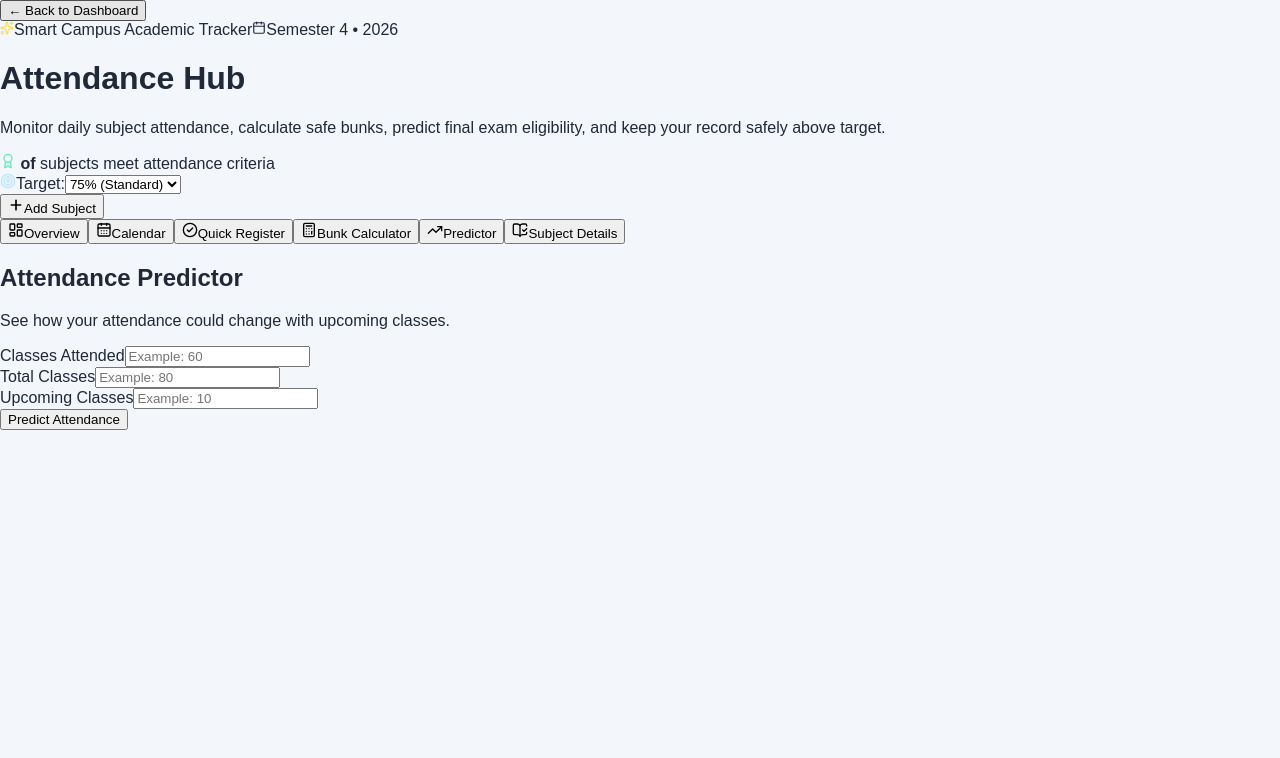
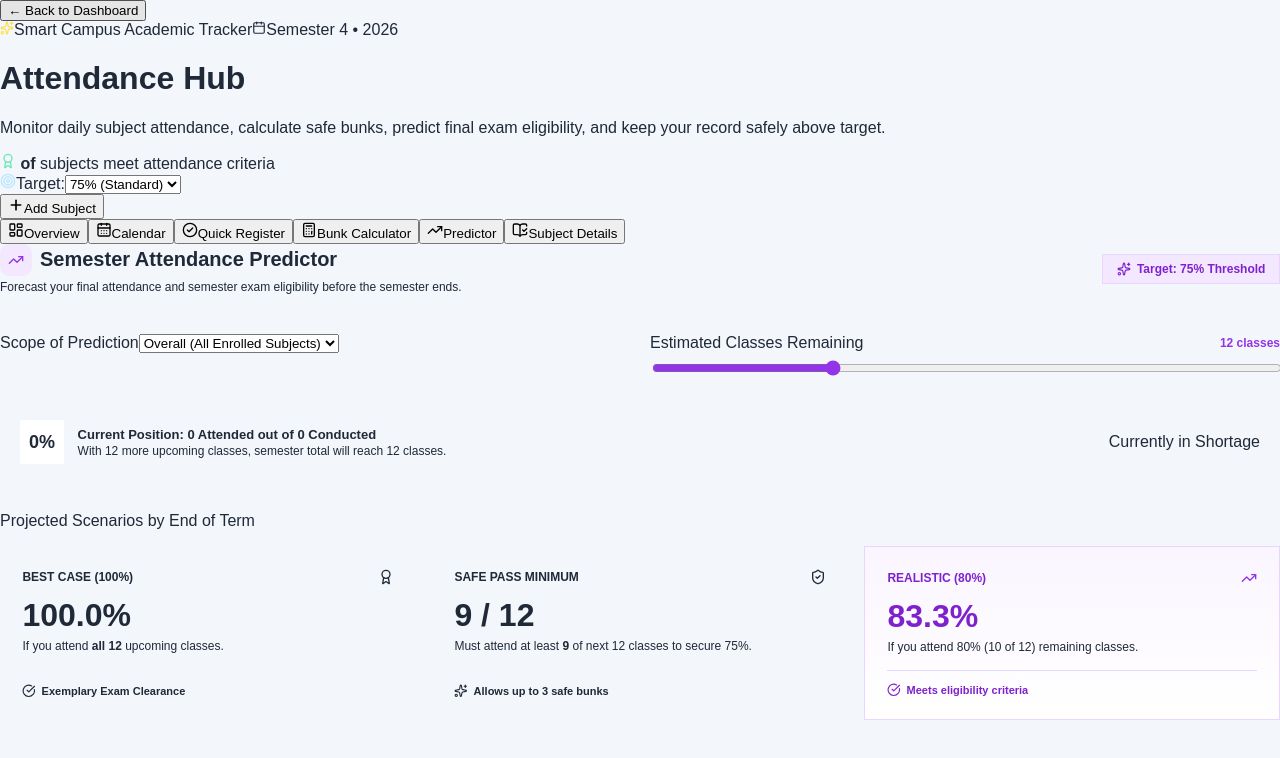
Before and after one commit to Shweta-0801/unisphere, a React (Vite) app: page /attendance in a window 1280 px wide. Both pictures are taken after a click on the button "Predictor". Shown: the top 758 px of the page. Built offline with nearby package versions, Linux system fonts and the light colour scheme.

Commit message:
updated attendance predictor

```diff
--- a/src/components/attendance/AttendancePredictor.jsx
+++ b/src/components/attendance/AttendancePredictor.jsx
@@ -1,179 +1,363 @@
 import { useState } from "react";
+import {
+  TrendingUp,
+  Award,
+  AlertTriangle,
+  ShieldCheck,
+  CheckCircle,
+  Sparkles
+} from "lucide-react";
 
-function AttendancePredictor() {
-  const [attended, setAttended] = useState("");
-  const [total, setTotal] = useState("");
-  const [upcomingClasses, setUpcomingClasses] = useState("");
-  const [classesToAttend, setClassesToAttend] = useState("");
-  const [result, setResult] = useState(null);
+function AttendancePredictor({ subjects = [], targetPercentage = 75 }) {
+  const [selectedSubjectId, setSelectedSubjectId] = useState("all");
+  const [upcomingClasses, setUpcomingClasses] = useState(12);
 
-  function predictAttendance() {
-    const attendedClasses = Number(attended);
-    const totalClasses = Number(total);
-    const upcoming = Number(upcomingClasses);
+  // Compute selected stats
+  let attended = 0;
+  let total = 0;
 
-    if (
-      totalClasses <= 0 ||
-      attendedClasses < 0 ||
-      attendedClasses > totalClasses ||
-      upcoming < 0
-    ) {
-      setResult({
-        type: "error",
-        message: "Please enter valid attendance values."
-      });
-
-      return;
+  if (selectedSubjectId === "all") {
+    attended = subjects.reduce((sum, s) => sum + s.attended, 0);
+    total = subjects.reduce((sum, s) => sum + s.total, 0);
+  } else {
+    const sub = subjects.find((s) => s.id === Number(selectedSubjectId));
+    if (sub) {
+      attended = sub.attended;
+      total = sub.total;
+    }
   }
 
-    const currentPercentage =
-      (attendedClasses / totalClasses) * 100;
+  const currentPct = total > 0 ? (attended / total) * 100 : 0;
+  const upcoming = Number(upcomingClasses) || 0;
+  const projectedTotal = total + upcoming;
 
-    if (upcoming === 0) {
-      setResult({
-        type: "result",
-        percentage: currentPercentage.toFixed(2),
-        classesToAttend: 0
-      });
+  // Scenario 1: Attend 100% of remaining
+  const maxAttended = attended + upcoming;
+  const maxPct = projectedTotal > 0 ? (maxAttended / projectedTotal) * 100 : 0;
 
-      return;
-    }
+  // Scenario 2: Attend 80% of remaining
+  const eightyAttended = attended + Math.round(upcoming * 0.8);
+  const eightyPct = projectedTotal > 0 ? (eightyAttended / projectedTotal) * 100 : 0;
 
-    const missedUpcoming = upcoming;
-    const futurePercentage =
-      (attendedClasses / (totalClasses + missedUpcoming)) * 100;
-
-    setClassesToAttend(
-      Math.max(
-        0,
-        Math.ceil(
-          (75 * (totalClasses + upcoming) - 100 * attendedClasses) /
-            25
-        )
-      )
-    );
-
-    setResult({
-      type: "result",
-      percentage: futurePercentage.toFixed(2),
-      classesToAttend: Math.min(
-        upcoming,
-        Math.max(
-          0,
-          Math.ceil(
-            (75 * (totalClasses + upcoming) -
-              100 * attendedClasses) /
-              25
-          )
-        )
-      )
-    });
-  }
+  // Scenario 3: Minimum needed to stay at or above targetPercentage
+  const rawNeeded = Math.ceil((targetPercentage * projectedTotal - 100 * attended) / 100);
+  const minNeeded = Math.max(0, rawNeeded);
+  const maxBunksAllowedInFuture = Math.max(0, upcoming - minNeeded);
+  const canAchieveTarget = minNeeded <= upcoming;
 
   return (
-    <div className="bg-white rounded-2xl shadow-sm p-6">
-
-      <div className="mb-6">
-        <h2 className="text-2xl font-semibold text-gray-800">
-          Attendance Predictor
+    <div className="att-overall-wrapper">
+      <div className="att-calc-box">
+        {/* Header bar */}
+        <div style={{
+          display: "flex",
+          flexWrap: "wrap",
+          alignItems: "center",
+          justifyContent: "space-between",
+          gap: "1rem",
+          paddingBottom: "1.25rem",
+          borderBottom: "1px solid var(--att-border-subtle)"
+        }}>
+          <div>
+            <div style={{ display: "flex", alignItems: "center", gap: "0.5rem" }}>
+              <div style={{
+                width: "2rem",
+                height: "2rem",
+                borderRadius: "0.6rem",
+                background: "#f3e8ff",
+                color: "#9333ea",
+                display: "flex",
+                alignItems: "center",
+                justifyContent: "center"
+              }}>
+                <TrendingUp style={{ width: "1rem", height: "1rem" }} />
+              </div>
+              <h2 style={{ fontSize: "1.25rem", fontWeight: 800, margin: 0, color: "var(--att-text-main)" }}>
+                Semester Attendance Predictor
               </h2>
-
-        <p className="text-gray-500 mt-1">
-          See how your attendance could change with upcoming classes.
+            </div>
+            <p style={{ fontSize: "0.75rem", color: "var(--att-text-muted)", margin: "0.25rem 0 0 0" }}>
+              Forecast your final attendance and semester exam eligibility before the semester ends.
             </p>
           </div>
 
-      <div className="grid grid-cols-1 md:grid-cols-3 gap-5">
+          <div style={{
+            display: "flex",
+            alignItems: "center",
+            gap: "0.4rem",
+            fontSize: "0.75rem",
+            fontWeight: 700,
+            padding: "0.45rem 0.85rem",
+            borderRadius: "var(--att-radius-sm)",
+            background: "#f3e8ff",
+            color: "#7e22ce",
+            border: "1px solid #e9d5ff"
+          }}>
+            <Sparkles style={{ width: "0.875rem", height: "0.875rem" }} />
+            <span>Target: {targetPercentage}% Threshold</span>
+          </div>
+        </div>
 
+        {/* Inputs */}
+        <div style={{
+          display: "grid",
+          gridTemplateColumns: "repeat(auto-fit, minmax(240px, 1fr))",
+          gap: "1.25rem",
+          paddingTop: "1.25rem"
+        }}>
           <div>
-          <label className="block text-sm font-medium text-gray-700 mb-2">
-            Classes Attended
+            <label className="att-input-label">
+              Scope of Prediction
             </label>
-
-          <input
-            type="number"
-            min="0"
-            value={attended}
-            onChange={(event) => setAttended(event.target.value)}
-            placeholder="Example: 60"
-            className="w-full px-4 py-3 border border-gray-300 rounded-lg focus:outline-none focus:ring-2 focus:ring-blue-500"
-          />
+            <select
+              value={selectedSubjectId}
+              onChange={(e) => setSelectedSubjectId(e.target.value)}
+              className="att-form-control"
+            >
+              <option value="all">Overall (All Enrolled Subjects)</option>
+              {subjects.map((sub) => (
+                <option key={sub.id} value={sub.id}>
+                  {sub.name} ({sub.code || "SUB"})
+                </option>
+              ))}
+            </select>
           </div>
 
           <div>
-          <label className="block text-sm font-medium text-gray-700 mb-2">
-            Total Classes
+            <div style={{ display: "flex", justifyContent: "space-between", alignItems: "center", marginBottom: "0.4rem" }}>
+              <label className="att-input-label" style={{ margin: 0 }}>
+                Estimated Classes Remaining
               </label>
-
+              <span style={{ fontSize: "0.75rem", fontWeight: 800, color: "#9333ea" }}>
+                {upcomingClasses} classes
+              </span>
+            </div>
             <input
-            type="number"
-            min="0"
-            value={total}
-            onChange={(event) => setTotal(event.target.value)}
-            placeholder="Example: 80"
-            className="w-full px-4 py-3 border border-gray-300 rounded-lg focus:outline-none focus:ring-2 focus:ring-blue-500"
+              type="range"
+              min="1"
+              max="40"
+              value={upcomingClasses}
+              onChange={(e) => setUpcomingClasses(Number(e.target.value))}
+              style={{ width: "100%", accentColor: "#9333ea", cursor: "pointer" }}
             />
           </div>
+        </div>
 
+        {/* Current Standing Banner */}
+        <div style={{
+          marginTop: "1.5rem",
+          padding: "1rem 1.25rem",
+          borderRadius: "var(--att-radius-md)",
+          background: "var(--att-surface-subtle)",
+          border: "1px solid var(--att-border)",
+          display: "flex",
+          flexWrap: "wrap",
+          alignItems: "center",
+          justifyContent: "space-between",
+          gap: "1rem"
+        }}>
+          <div style={{ display: "flex", alignItems: "center", gap: "0.85rem" }}>
+            <div style={{
+              width: "2.75rem",
+              height: "2.75rem",
+              borderRadius: "var(--att-radius-sm)",
+              background: "#ffffff",
+              border: "1px solid var(--att-border)",
+              display: "flex",
+              alignItems: "center",
+              justifyContent: "center",
+              fontWeight: 800,
+              fontSize: "1.125rem",
+              color: "var(--att-primary)"
+            }}>
+              {currentPct.toFixed(0)}%
+            </div>
             <div>
-          <label className="block text-sm font-medium text-gray-700 mb-2">
-            Upcoming Classes
-          </label>
+              <p style={{ fontSize: "0.8125rem", fontWeight: 700, margin: 0, color: "var(--att-text-main)" }}>
+                Current Position: {attended} Attended out of {total} Conducted
+              </p>
+              <p style={{ fontSize: "0.75rem", color: "var(--att-text-muted)", margin: "0.15rem 0 0 0" }}>
+                With {upcoming} more upcoming classes, semester total will reach {projectedTotal} classes.
+              </p>
+            </div>
+          </div>
 
-          <input
-            type="number"
-            min="0"
-            value={upcomingClasses}
-            onChange={(event) =>
-              setUpcomingClasses(event.target.value)
-            }
-            placeholder="Example: 10"
-            className="w-full px-4 py-3 border border-gray-300 rounded-lg focus:outline-none focus:ring-2 focus:ring-blue-500"
-          />
+          <span className={`att-pill-badge ${currentPct >= targetPercentage ? "safe" : "danger"}`}>
+            {currentPct >= targetPercentage ? "Currently on Track" : "Currently in Shortage"}
+          </span>
+        </div>
+
+        {/* Forecast Scenarios Grid */}
+        <div style={{ marginTop: "2rem" }}>
+          <span className="att-card-tagline" style={{ display: "block", marginBottom: "1rem" }}>
+            Projected Scenarios by End of Term
+          </span>
+
+          <div style={{
+            display: "grid",
+            gridTemplateColumns: "repeat(auto-fit, minmax(260px, 1fr))",
+            gap: "1rem"
+          }}>
+
+            {/* Best Case: 100% attendance */}
+            <div style={{
+              background: "linear-gradient(to bottom, var(--att-success-light), #ffffff)",
+              border: "1px solid var(--att-success-border)",
+              borderRadius: "var(--att-radius-lg)",
+              padding: "1.4rem",
+              display: "flex",
+              flexDirection: "column",
+              justifyContent: "space-between"
+            }}>
+              <div>
+                <div style={{ display: "flex", alignItems: "center", justifyContent: "space-between" }}>
+                  <span style={{ fontSize: "0.75rem", fontWeight: 800, color: "var(--att-success-text)", textTransform: "uppercase" }}>
+                    Best Case (100%)
+                  </span>
+                  <Award style={{ width: "1rem", height: "1rem", color: "var(--att-success)" }} />
+                </div>
+                <div style={{ marginTop: "0.75rem" }}>
+                  <span style={{ fontSize: "2rem", fontWeight: 800, color: "var(--att-success-text)", display: "block" }}>
+                    {maxPct.toFixed(1)}%
+                  </span>
+                  <p style={{ fontSize: "0.75rem", color: "var(--att-text-muted)", margin: "0.35rem 0 0 0" }}>
+                    If you attend <strong>all {upcoming}</strong> upcoming classes.
+                  </p>
+                </div>
+              </div>
+
+              <div style={{
+                marginTop: "1rem",
+                paddingTop: "0.75rem",
+                borderTop: "1px solid var(--att-success-border)",
+                fontSize: "0.6875rem",
+                color: "var(--att-success-text)",
+                fontWeight: 700,
+                display: "flex",
+                alignItems: "center",
+                gap: "0.35rem"
+              }}>
+                <CheckCircle style={{ width: "0.85rem", height: "0.85rem" }} />
+                <span>Exemplary Exam Clearance</span>
+              </div>
+            </div>
+
+            {/* Target Minimum Required */}
+            <div style={{
+              background: "linear-gradient(to bottom, var(--att-primary-light), #ffffff)",
+              border: "1px solid var(--att-primary-border)",
+              borderRadius: "var(--att-radius-lg)",
+              padding: "1.4rem",
+              display: "flex",
+              flexDirection: "column",
+              justifyContent: "space-between"
+            }}>
+              <div>
+                <div style={{ display: "flex", alignItems: "center", justifyContent: "space-between" }}>
+                  <span style={{ fontSize: "0.75rem", fontWeight: 800, color: "var(--att-primary)", textTransform: "uppercase" }}>
+                    Safe Pass Minimum
+                  </span>
+                  <ShieldCheck style={{ width: "1rem", height: "1rem", color: "var(--att-primary)" }} />
+                </div>
+                <div style={{ marginTop: "0.75rem" }}>
+                  {canAchieveTarget ? (
+                    <>
+                      <span style={{ fontSize: "2rem", fontWeight: 800, color: "var(--att-primary)", display: "block" }}>
+                        {minNeeded} / {upcoming}
+                      </span>
+                      <p style={{ fontSize: "0.75rem", color: "var(--att-text-muted)", margin: "0.35rem 0 0 0" }}>
+                        Must attend at least <strong>{minNeeded}</strong> of next {upcoming} classes to secure {targetPercentage}%.
+                      </p>
+                    </>
+                  ) : (
+                    <>
+                      <span style={{ fontSize: "1.5rem", fontWeight: 800, color: "var(--att-danger)", display: "block" }}>
+                        Unattainable
+                      </span>
+                      <p style={{ fontSize: "0.75rem", color: "var(--att-danger-text)", margin: "0.35rem 0 0 0" }}>
+                        Even attending 100% of classes won't cross {targetPercentage}%.
+                      </p>
+                    </>
+                  )}
+                </div>
+              </div>
+
+              <div style={{
+                marginTop: "1rem",
+                paddingTop: "0.75rem",
+                borderTop: "1px solid var(--att-primary-border)",
+                fontSize: "0.6875rem",
+                color: "var(--att-primary)",
+                fontWeight: 700,
+                display: "flex",
+                alignItems: "center",
+                gap: "0.35rem"
+              }}>
+                <Sparkles style={{ width: "0.85rem", height: "0.85rem" }} />
+                <span>
+                  {canAchieveTarget
+                    ? `Allows up to ${maxBunksAllowedInFuture} safe bunks`
+                    : "Immediate faculty approval required"}
+                </span>
+              </div>
+            </div>
+
+            {/* Normal Regular Scenario (80%) */}
+            <div style={{
+              background: "linear-gradient(to bottom, #faf5ff, #ffffff)",
+              border: "1px solid #e9d5ff",
+              borderRadius: "var(--att-radius-lg)",
+              padding: "1.4rem",
+              display: "flex",
+              flexDirection: "column",
+              justifyContent: "space-between"
+            }}>
+              <div>
+                <div style={{ display: "flex", alignItems: "center", justifyContent: "space-between" }}>
+                  <span style={{ fontSize: "0.75rem", fontWeight: 800, color: "#7e22ce", textTransform: "uppercase" }}>
+                    Realistic (80%)
+                  </span>
+                  <TrendingUp style={{ width: "1rem", height: "1rem", color: "#9333ea" }} />
+                </div>
+                <div style={{ marginTop: "0.75rem" }}>
+                  <span style={{ fontSize: "2rem", fontWeight: 800, color: "#7e22ce", display: "block" }}>
+                    {eightyPct.toFixed(1)}%
+                  </span>
+                  <p style={{ fontSize: "0.75rem", color: "var(--att-text-muted)", margin: "0.35rem 0 0 0" }}>
+                    If you attend 80% ({Math.round(upcoming * 0.8)} of {upcoming}) remaining classes.
+                  </p>
+                </div>
+              </div>
+
+              <div style={{
+                marginTop: "1rem",
+                paddingTop: "0.75rem",
+                borderTop: "1px solid #e9d5ff",
+                fontSize: "0.6875rem",
+                color: "#7e22ce",
+                fontWeight: 700,
+                display: "flex",
+                alignItems: "center",
+                gap: "0.35rem"
+              }}>
+                {eightyPct >= targetPercentage ? (
+                  <>
+                    <CheckCircle style={{ width: "0.85rem", height: "0.85rem" }} />
+                    <span>Meets eligibility criteria</span>
+                  </>
+                ) : (
+                  <>
+                    <AlertTriangle style={{ width: "0.85rem", height: "0.85rem", color: "var(--att-warning)" }} />
+                    <span>Falls slightly below target</span>
+                  </>
+                )}
+              </div>
             </div>
 
           </div>
-
-      <button
-        onClick={predictAttendance}
-        className="mt-6 bg-blue-600 text-white px-6 py-3 rounded-lg font-medium hover:bg-blue-700 transition"
-      >
-        Predict Attendance
-      </button>
-
-      {result && (
-        <div className="mt-6 p-5 rounded-xl bg-blue-50">
-
-          {result.type === "error" && (
-            <p className="text-red-600 font-medium">
-              {result.message}
-            </p>
-          )}
-
-          {result.type === "result" && (
-            <>
-              <p className="text-sm text-gray-500">
-                Projected Attendance
-              </p>
-
-              <p className="text-3xl font-bold text-blue-600 mt-1">
-                {result.percentage}%
-              </p>
-
-              <p className="text-gray-700 mt-4">
-                You need to attend{" "}
-                <span className="font-bold">
-                  {result.classesToAttend}
-                </span>{" "}
-                of the upcoming classes to maintain or reach 75%
-                attendance.
-              </p>
-            </>
-          )}
+        </div>
 
       </div>
-      )}
-
     </div>
   );
 }
```
Lines whose indentation alone changed are shown as unchanged.
